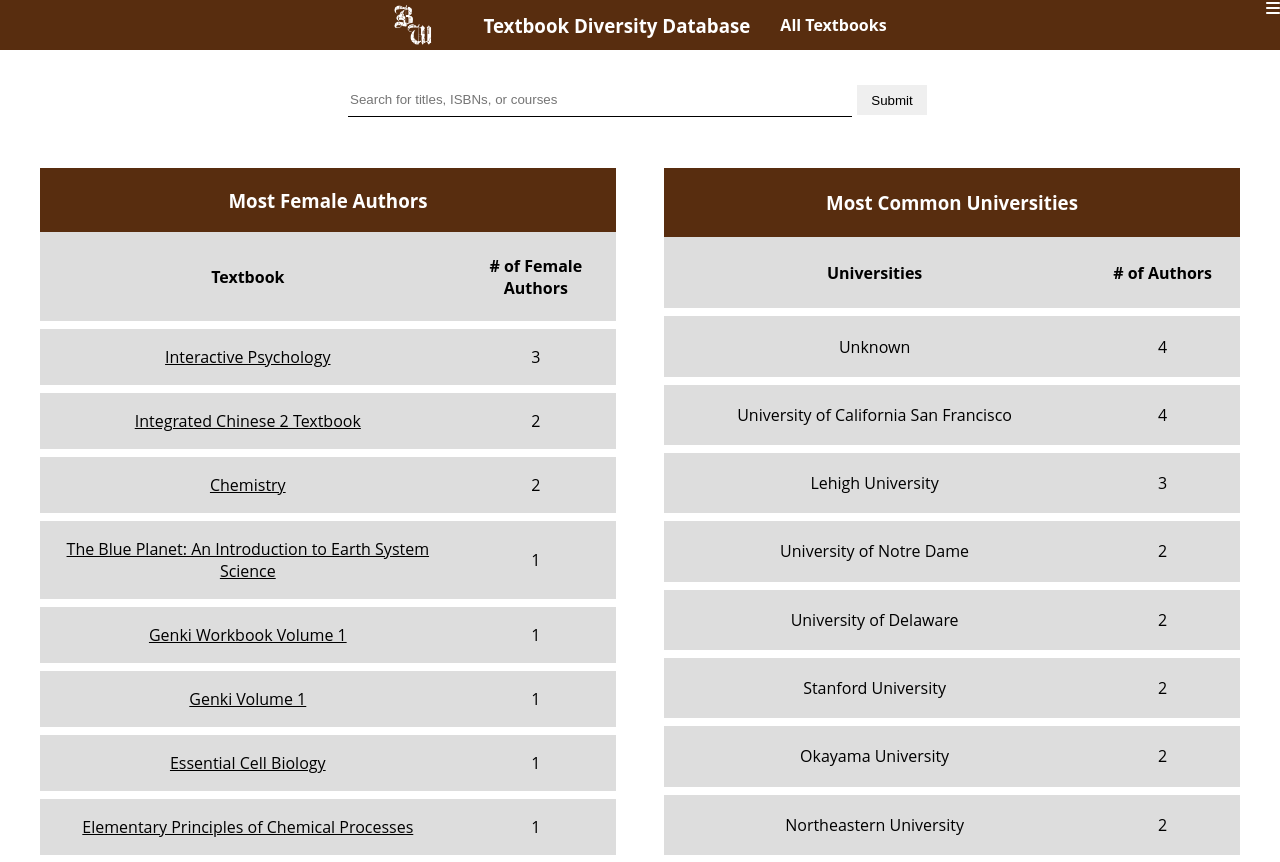
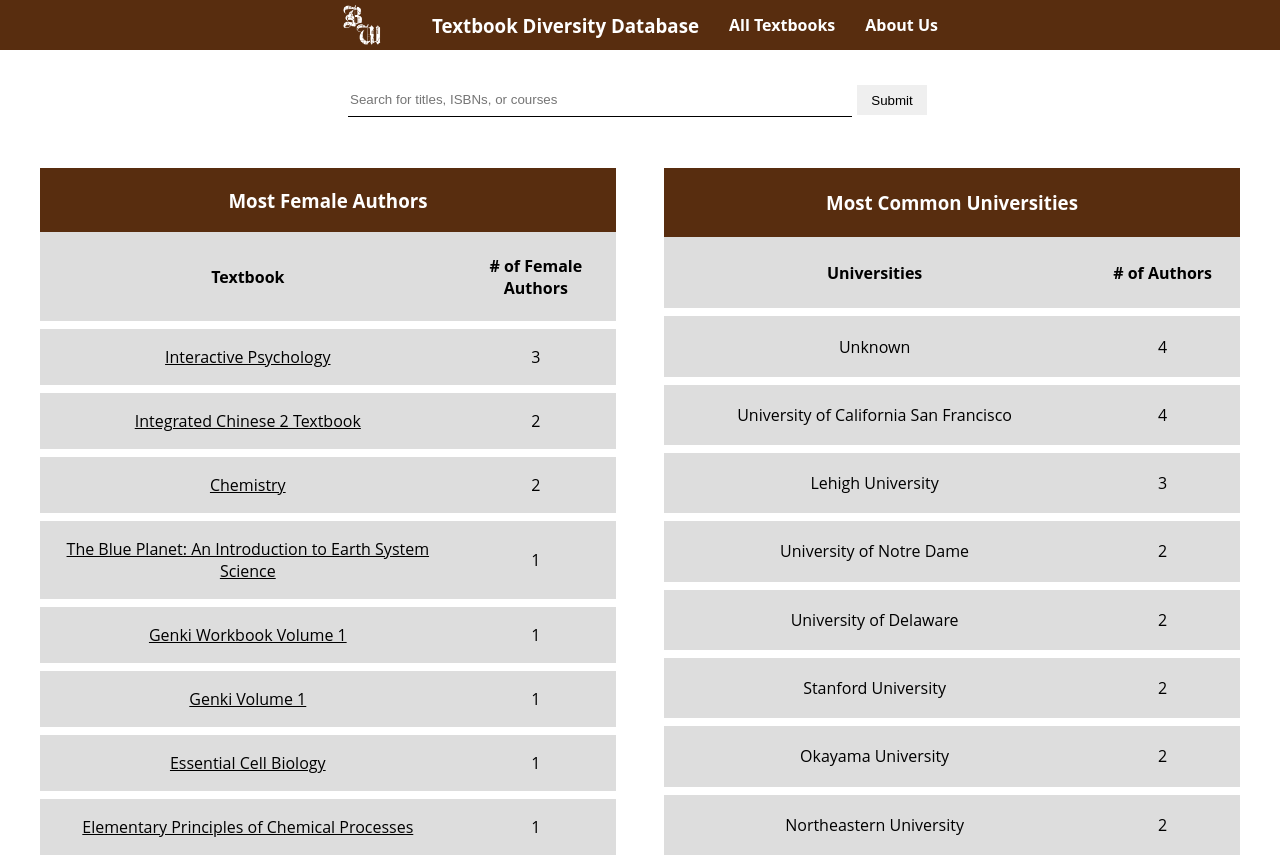
Before and after one commit to CarlFreyer/TextbookDatabase, a Flask app: page / in a window 1280 px wide. Shown: the top 862 px of the page. Run offline with Flask 3, Linux system fonts and the light colour scheme; data comes from the database, SQL or seed files in the repository; lists and menus that the app fills with data are empty; some libraries are stand-ins or nearby versions.

Commit message:
some changes

```diff
--- a/templates/home.html
+++ b/templates/home.html
@@ -12,10 +12,7 @@
     <div id="navbar"><img src="{{ url_for('static', filename='logo.png') }}" />
         <h3><a class="navURL" href="./">Textbook Diversity Database</a></h3>
         <h4><a class="navURL" href="/list">All Textbooks</a></h4>
-        <i class="fas fa-bars bars-icon" style="color: #ffffff;"></i>
-        <div class="dropdown-menu">
-            <a href="/aboutUs">About Us</a>
-        </div>
+        <h4><a class="navURL" href="/aboutUs">About Us</a></h4>
     </div>
     <div class="formCon">
         <form action="/search" method="post">
--- a/templates/notFound.html
+++ b/templates/notFound.html
@@ -10,6 +10,7 @@
     <div id="navbar"><img src="{{ url_for('static', filename='logo.png') }}" />
         <h3><a class="navURL" href="./">Textbook Diversity Database</a></h3>
         <h4><a class="navURL" href="/list">All Textbooks</a></h4>
+        <h4><a class="navURL" href="/aboutUs">About Us</a></h4>
     </div>
     <div class="formCon">
         <form action="/search" method="post">
--- a/templates/search.html
+++ b/templates/search.html
@@ -10,6 +10,7 @@
     <div id="navbar"><img src="{{ url_for('static', filename='logo.png') }}" />
         <h3><a class="navURL" href="./">Textbook Diversity Database</a></h3>
         <h4><a class="navURL" href="/list">All Textbooks</a></h4>
+        <h4><a class="navURL" href="/aboutUs">About Us</a></h4>
     </div>
     <div class="formCon">
         <form action="/search" method="post">
--- a/templates/textbook.html
+++ b/templates/textbook.html
@@ -12,6 +12,7 @@
     <div id="navbar"><img src="{{ url_for('static', filename='logo.png') }}" />
         <h3><a class="navURL" href="./">Textbook Diversity Database</a></h3>
         <h4><a class="navURL" href="/list">All Textbooks</a></h4>
+        <h4><a class="navURL" href="/aboutUs">About Us</a></h4>
     </div>
     <div class="formCon">
         <form action="/search" method="post">
```
